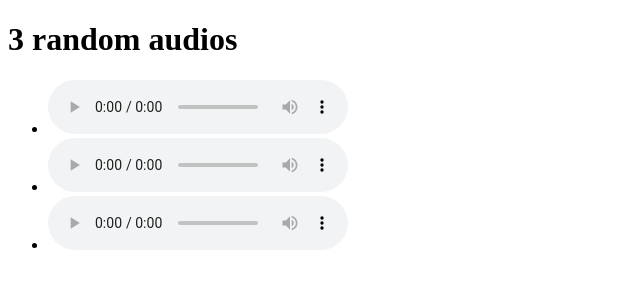
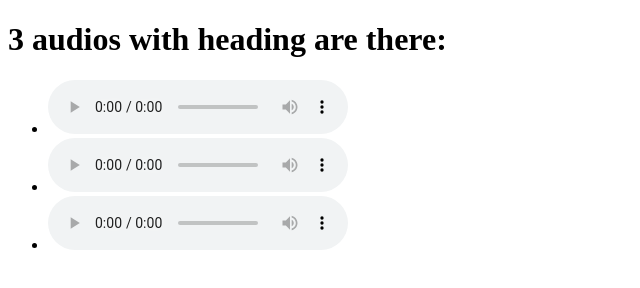
Before and after one commit to acciojob/semantic-navbar-and-audios-RitikRunner, a website: page main.html in a window 1280 px wide. Shown: the whole page, without its empty margins (0-640 px from the left). Drawn offline with Linux system fonts and the light colour scheme.

Commit message:
created a submission

```diff
--- a/main.html
+++ b/main.html
@@ -8,7 +8,7 @@
 
 <body>
 	<!-- the entire body must be written by student -->
-	<h1>3 random audios</h1>
+	<h1>3 audios with heading are there:</h1>
 	<nav>
 		<ul>
 			<li>
```
